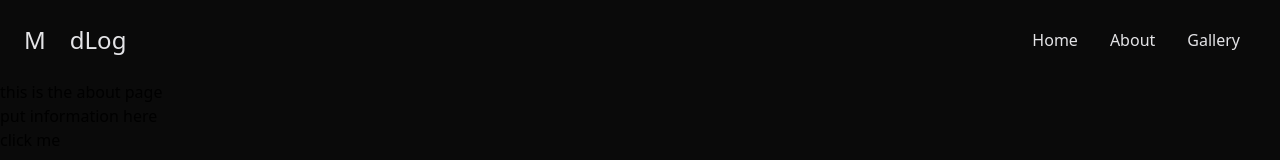
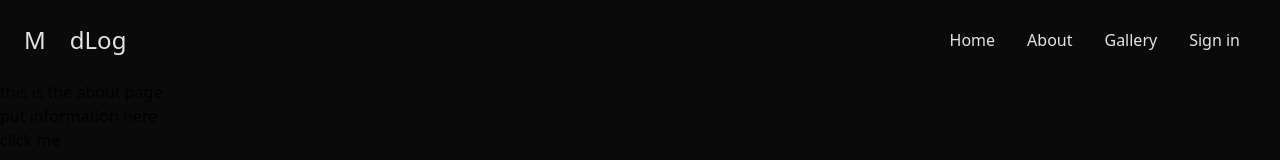
Before and after one commit to neorrie/MoodLog, a React (Vite) app in the folder frontend/: page /about in a window 1280 px wide. Shown: the top 160 px of the page. Built offline with nearby package versions, Linux system fonts and the light colour scheme; some icons are missing.

Commit message:
minor adjustments to navbar

```diff
--- a/frontend/src/components/NavBar.jsx
+++ b/frontend/src/components/NavBar.jsx
@@ -24,6 +24,9 @@ function NavBar() {
           <li className="mx-4">
             <Link to={"/gallery"}>Gallery</Link>
           </li>
+          <li className="mx-4">
+            <Link to={"/login"}>Sign in</Link>
+          </li>
         </ul>
         <button
           onClick={() => setMenuOpen(!menuOpen)}
@@ -39,7 +42,7 @@ function NavBar() {
 
       {/* mobile hamburger popup */}
       <div
-        className={`flex flex-col fixed bg-zinc-900 inset-x-4 top-20 z-100 rounded-3xl p-6 ring-1 ring-zinc-800
+        className={`md:hidden flex flex-col fixed bg-zinc-900 inset-x-4 top-20 z-100 rounded-3xl p-6 ring-1 ring-zinc-800
           transition-all duration-300 ease-in-out ${
             menuOpen ? "opacity-100" : "opacity-0 pointer-events-none"
           }`}
@@ -60,6 +63,11 @@ function NavBar() {
               Gallery
             </Link>
           </li>
+          <li className="p-2 hover:text-zinc-400">
+            <Link to={"/login"} onClick={() => setMenuOpen(false)}>
+              Log in
+            </Link>
+          </li>
         </ul>
       </div>
     </div>
```
